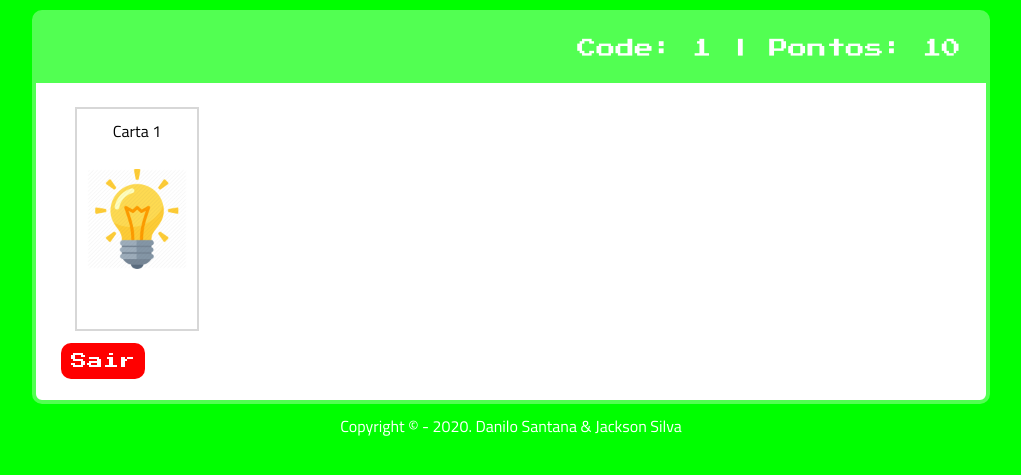
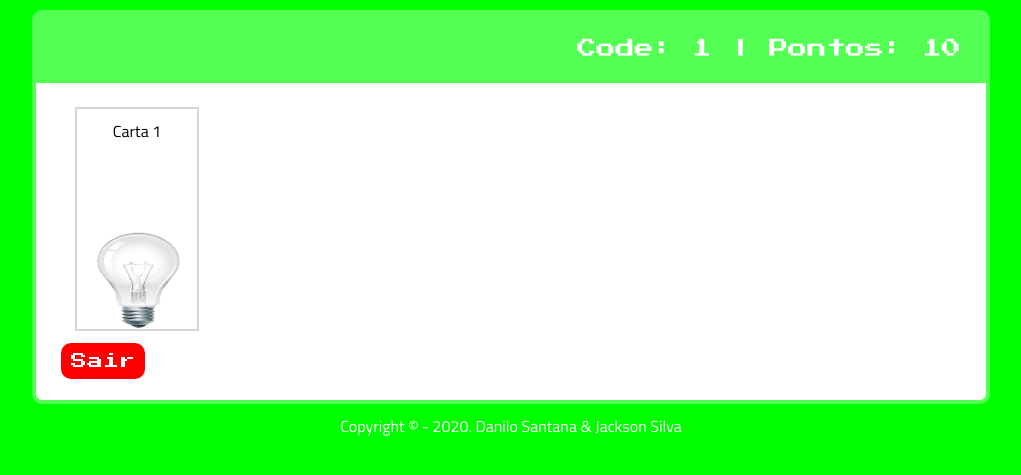
Before and after one commit to danilosantana240765/jogo, a PHP site: page /game.php in a window 1280 px wide. Shown: the top 475 px of the page, without its empty margins (129-1150 px from the left). Run offline with PHP 8.4, Linux system fonts and the light colour scheme; the visitor is signed in with stand-in values (Sample User, id 1); tables that the repository leaves empty or names only in its code hold one stand-in row (values such as "Sample post").

Commit message:
Novas Mudança

```diff
--- a/css/style.css
+++ b/css/style.css
@@ -112,12 +112,13 @@ div#game {
 div#game > div#card_list div.card {
     display: inline-block;
     min-width: 100px;
+    max-width: 100px;
     min-height: 200px;
     border: 2px solid rgba(0, 0, 0, 0.158);
     margin: 4px;
     padding: 10px;
-    background: url('../imagens/lampada.png') no-repeat;
-    background-position: center;
+    background: url('../imagens/lampada-apagada.png') no-repeat;
+    background-position: bottom;
     background-size: 100px 100px;
     text-align: center;
     overflow: hidden;
--- a/js/script.js
+++ b/js/script.js
@@ -18,6 +18,7 @@ function playAudio(){
     audio.play();
     audio.loop = true; // Loop do audio
     audio.constrols = false; // Ocultar o play
+    audio.volume = 0.2;
 }
 
 // Verificando se essa tag foi carregado
@@ -29,8 +30,10 @@ if(div_cards != null){
             show[pos_card] = !show[pos_card]
             if(questoes != null && show[pos_card]){
                 div_cards[pos_card].innerHTML = questoes[pos_card].pergunta;
+                div_cards[pos_card].style.backgroundImage = "url('imagens/lampada_acesa.png')";
             }else {
-                div_cards[pos_card].innerHTML = "Cartão " ;
+                div_cards[pos_card].innerHTML = "Cartão " + (Number(pos_card) + (Number(1)));
+                div_cards[pos_card].style.backgroundImage = "url('imagens/lampada-apagada.png')";
             }
 
         };
@@ -62,6 +65,7 @@ function audioEfeito(){
     audio.controls = false;
     audio.loop = false;
     audio.play();
+    audio.volume = 0.15;
 }
 
 /* Manipanando o botao de  iniciar o game */
```
Also changed, not shown: imagens/lampada-acesa.jpg (added), imagens/lampada-apagada.jpg (added), imagens/lampada-apagada.png (added), imagens/lampada_acesa.png (added), imagens/lampada_acessa.png (added).
